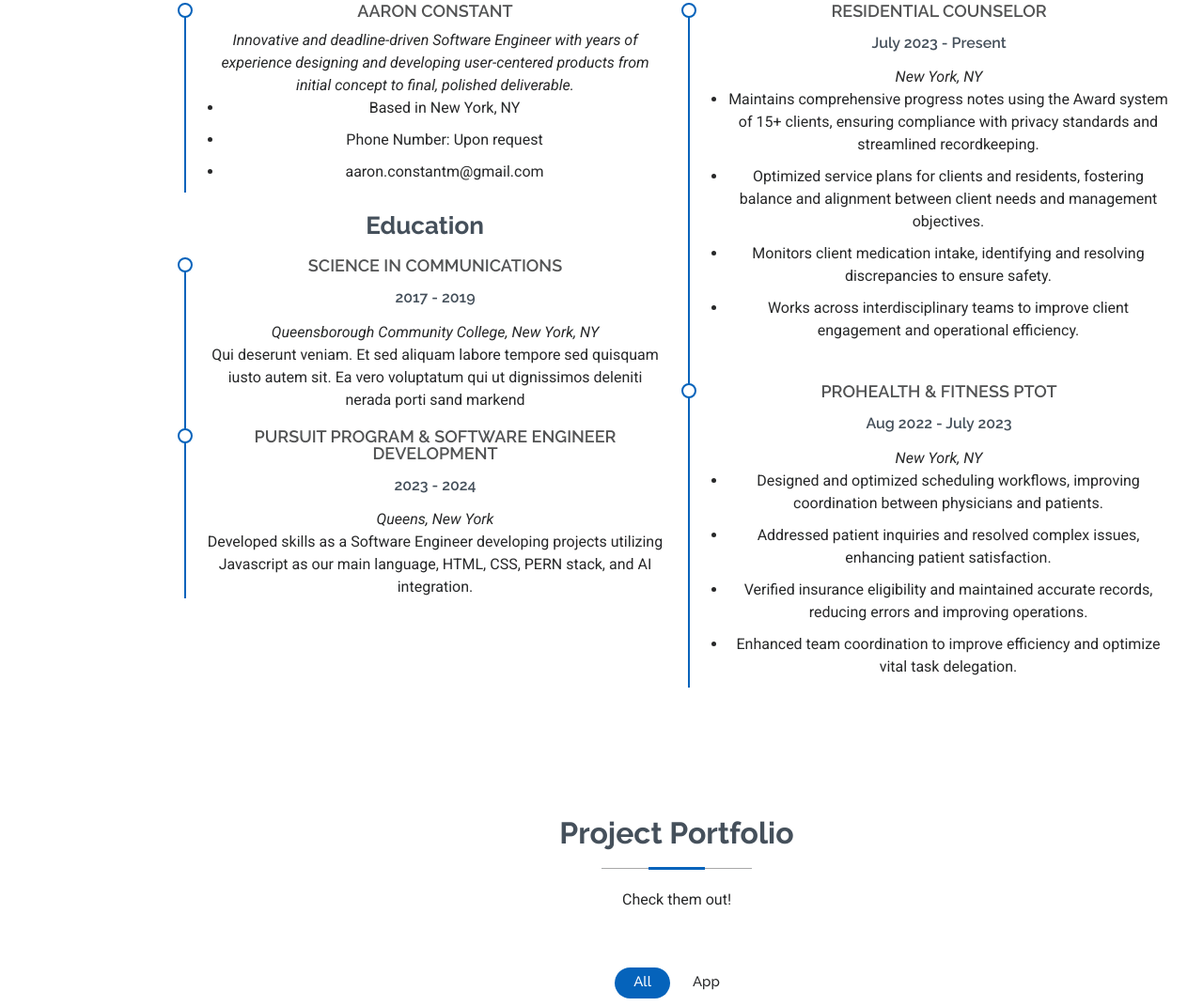
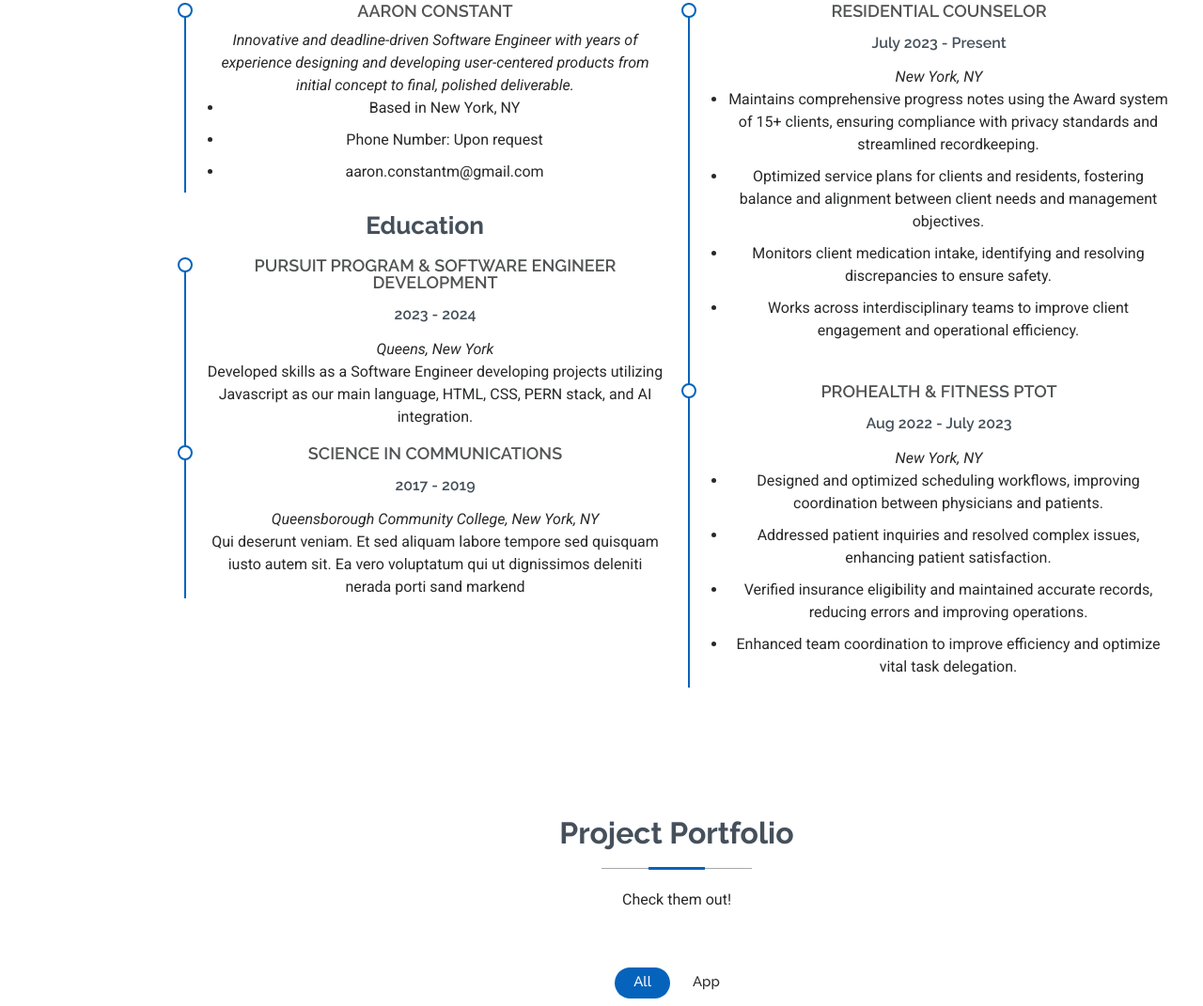
Before and after one commit to AaronConstant/Portfolio-ADC, a plain HTML site: page index.html in a window 1280 px wide. Shown: the part 2300-3371 px from the top of the page at 94% size. Drawn offline with Linux system fonts and the light colour scheme.

Commit message:
Style: changed placement of Education ordering to present most frequent edu to date

```diff
--- a/index.html
+++ b/index.html
@@ -210,18 +210,19 @@
 
             <h3 class="resume-title">Education</h3>
             <div class="resume-item">
+              <h4>Pursuit Program &amp; Software Engineer Development</h4>
+              <h5>2023 - 2024</h5>
+              <p><em>Queens, New York</em></p>
+              <p>Developed skills as a Software Engineer developing projects utilizing Javascript as our main language, HTML, CSS, PERN stack, and AI integration.</p>
+            </div>
+            <!-- Edn Resume Item -->
+            <div class="resume-item">
               <h4>Science in Communications</h4>
               <h5>2017 - 2019</h5>
               <p><em>Queensborough Community College, New York, NY</em></p>
               <p>Qui deserunt veniam. Et sed aliquam labore tempore sed quisquam iusto autem sit. Ea vero voluptatum qui ut dignissimos deleniti nerada porti sand markend</p>
-            </div><!-- Edn Resume Item -->
-
-            <div class="resume-item">
-              <h4>Pursuit Program &amp; Software Engineer Development</h4>
-              <h5>2023 - 2024</h5>
-              <p><em>Queens, New York</em></p>
-              <p>Developed skills as a Software Engineer developing projects utilizing Javascript as our main language, HTML, CSS, PERN stack, and AI integration.</p>
-            </div><!-- Edn Resume Item -->
+            </div>
+            <!-- Edn Resume Item -->
 
           </div>
 
```
